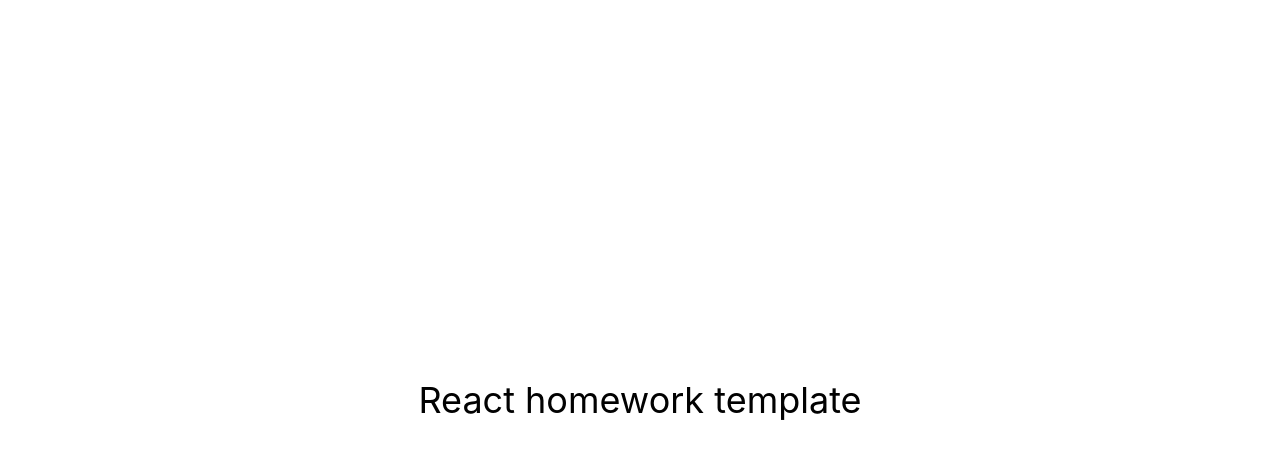
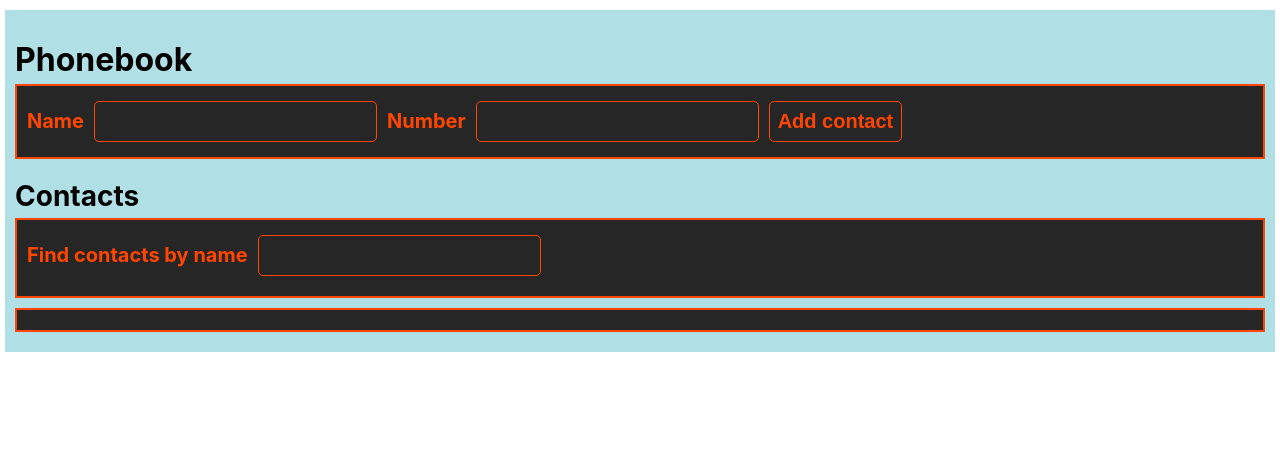
Before and after one commit to YuriiRodenko/goit-react-hw-03-phonebook, a React (Create React App) app: page / in a window 1280 px wide. Shown: the top 458 px of the page. Built offline with nearby package versions, Linux system fonts and the light colour scheme.

Commit message:
add components fails

```diff
--- a/package.json
+++ b/package.json
@@ -7,6 +7,8 @@
     "@testing-library/jest-dom": "^5.16.3",
     "@testing-library/react": "^12.1.4",
     "@testing-library/user-event": "^13.5.0",
+    "nanoid": "^4.0.2",
+    "prop-types": "^15.8.1",
     "react": "^18.1.0",
     "react-dom": "^18.1.0",
     "react-scripts": "5.0.1",
--- a/src/components/App.jsx
+++ b/src/components/App.jsx
@@ -1,16 +1,62 @@
-export const App = () => {
-  return (
-    <div
-      style={{
-        height: '100vh',
-        display: 'flex',
-        justifyContent: 'center',
-        alignItems: 'center',
-        fontSize: 36,
-        color: '#010101'
-      }}
-    >
-      React homework template
-    </div>
-  );
-};
+import React, { Component } from 'react';
+import ContactForm from './ContactForm';
+import ContactList from './ContactList';
+import Filter from './Filter';
+import { nanoid } from 'nanoid';
+import { Container, Title, SubTitle } from './App.styled';
+
+export class App extends Component {
+  state = {
+    contacts: [],
+    filter: '',
+  };
+
+  addContact = ({ name, number }) => {
+    const contact = {
+      id: nanoid(),
+      name,
+      number,
+    };
+    this.state.contacts.find(
+      contact => contact.name.toLowerCase() === name.toLowerCase()
+    )
+      ? alert(`${name} is already in contacts.`)
+      : this.setState(({ contacts }) => ({ contacts: [...contacts, contact] }));
+  };
+
+  changeFilter = e => {
+    this.setState({ filter: e.currentTarget.value });
+  };
+
+  getVisibleContacts = () => {
+    const { filter, contacts } = this.state;
+    const normalizedFilter = filter.toLowerCase();
+    return contacts.filter(contact =>
+      contact.name.toLowerCase().includes(normalizedFilter)
+    );
+  };
+
+  deleteContact = contactId => {
+    this.setState(({ contacts }) => ({
+      contacts: contacts.filter(contact => contact.id !== contactId),
+    }));
+  };
+
+  render() {
+    const { filter } = this.state;
+    const visibleContacts = this.getVisibleContacts();
+    return (
+      <Container>
+        <Title>Phonebook</Title>
+        <ContactForm onSubmit={this.addContact} />
+
+        <SubTitle>Contacts</SubTitle>
+        <Filter value={filter} onChange={this.changeFilter} />
+        <ContactList
+          contactsList={visibleContacts}
+          onDeleteContact={this.deleteContact}
+        />
+      </Container>
+    );
+  }
+}
--- /dev/null
+++ b/src/components/App.styled.jsx
@@ -0,0 +1,21 @@
+import styled from 'styled-components';
+
+export const Container = styled.div`
+  display: block;
+  margin-top: 10px;
+  padding: 10px;
+  margin-left: auto;
+  margin-right: auto;
+  width: 1250px;
+  background-color: #B0E0E6;
+`;
+
+export const Title = styled.h1`
+  margin: 20px 0 5px;
+  font-size: 32px;
+`;
+
+export const SubTitle = styled.h2`
+  margin: 20px 0 5px;
+  font-size: 28px;
+`;
--- /dev/null
+++ b/src/components/ContactForm/ContactForm.jsx
@@ -0,0 +1,66 @@
+import { Component } from 'react';
+import PropTypes from 'prop-types';
+import { Form, Label, Input, Btn } from './ContactForm.styled';
+import { nanoid } from 'nanoid';
+
+class ContactForm extends Component {
+  state = {
+    name: '',
+    number: '',
+  };
+
+  nameId = nanoid(8);
+  numberId = nanoid(8);
+
+  handelChange = e => {
+    this.setState({ [e.currentTarget.name]: e.currentTarget.value });
+  };
+
+  handelSubmit = e => {
+    e.preventDefault();
+    this.props.onSubmit(this.state);
+    this.setState({ name: '', number: '' });
+  };
+
+  render() {
+    const { name, number } = this.state;
+
+    return (
+      <Form onSubmit={this.handelSubmit}>
+
+        <Label htmlFor={this.nameId}>Name</Label>
+        <Input
+          type="text"
+          name="name"
+          id={this.nameId}
+          value={name}
+          onChange={this.handelChange}
+          pattern="^[a-zA-Zа-яА-Я]+(([' -][a-zA-Zа-яА-Я ])?[a-zA-Zа-яА-Я]*)*$"
+          title="Name may contain only letters, apostrophe, dash and spaces. For example Adrian, Jacob Mercer, Charles de Batz de Castelmore d'Artagnan"
+          required
+        />
+
+        <Label htmlFor={this.numberId}>Number</Label>
+        <Input
+          type="tel"
+          name="number"
+          id={this.numberId}
+          value={number}
+          onChange={this.handelChange}
+          pattern="\+?\d{1,4}?[-.\s]?\(?\d{1,3}?\)?[-.\s]?\d{1,4}[-.\s]?\d{1,4}[-.\s]?\d{1,9}"
+          title="Phone number must be digits and can contain spaces, dashes, parentheses and can start with +"
+          required
+        />
+
+        <Btn type="submit">Add contact</Btn>
+
+      </Form>
+    );
+  }
+}
+
+export default ContactForm;
+
+ContactForm.propTypes = {
+  onSubmit: PropTypes.func.isRequired,
+};
--- /dev/null
+++ b/src/components/ContactForm/ContactForm.styled.jsx
@@ -0,0 +1,41 @@
+import styled from 'styled-components';
+
+export const Form = styled.form`
+  background-color: #262626;
+  padding: 10px;
+  border: 2px solid orangered;
+`;
+
+export const Label = styled.label`
+  font-weight: 700;
+  font-size: 20px;
+  color: orangered;
+`;
+
+export const Input = styled.input`
+  font-size: 20px;
+  padding: 8px;
+  margin: 5px 10px 5px;
+  border-radius: 5px;
+  border: 1px solid orangered;
+  outline-color: orangered;
+  background-color: #262626;
+  color: #1E90FF;
+`;
+
+export const Btn = styled.button`
+  font-weight: 700;
+  font-size: 20px;
+  padding: 8px;
+  border-radius: 5px;
+  border: 1px solid orangered;
+  cursor: pointer;
+  color: orangered;
+  background-color: #262626;
+  transition: color 300ms cubic-bezier(0.4, 0, 0.2, 1),
+    background-color 300ms cubic-bezier(0.4, 0, 0.2, 1);
+  :hover {
+    background-color: orangered;
+    color: white;
+  }
+`;
--- /dev/null
+++ b/src/components/ContactForm/index.js
@@ -0,0 +1 @@
+export { default } from './ContactForm';
--- /dev/null
+++ b/src/components/ContactList/ContactList.jsx
@@ -0,0 +1,27 @@
+import PropTypes from 'prop-types';
+import { Stats, StatsItem, Item, Btn } from './ContactList.styled';
+
+const ContactList = ({ contactsList, onDeleteContact }) => (
+  <Stats>
+    {contactsList.map(({ id, name, number }) => (
+      <StatsItem key={id}>
+        <Item>{name}:</Item>
+        <Item>{number}</Item>
+        <Btn type="button" onClick={() => onDeleteContact(id)}>Delete</Btn>
+      </StatsItem>
+    ))}
+  </Stats>
+);
+
+export default ContactList;
+
+ContactList.propTypes = {
+  onDeleteContact: PropTypes.func.isRequired,
+  contactsList: PropTypes.arrayOf(
+    PropTypes.shape({
+      id: PropTypes.string.isRequired,
+      name: PropTypes.string.isRequired,
+      number: PropTypes.string.isRequired,
+    })
+  ),
+};
--- /dev/null
+++ b/src/components/ContactList/ContactList.styled.jsx
@@ -0,0 +1,46 @@
+import styled from 'styled-components';
+
+export const Stats = styled.ul`
+  list-style: none;
+  padding: 10px;
+  margin: 10px 0;
+  border: 2px solid orangered;
+  background-color: #262626;
+`;
+
+export const StatsItem = styled.li`
+  background-color: #2F4F4F;
+  position: relative;
+  padding: 10px 0px;
+  margin-bottom: 10px;
+`;
+
+export const Item = styled.span`
+  font-size: 20px;
+  font-weight: 700;
+  padding: 5px;
+  margin-right: 10px;
+  background-color: #1E90FF;
+  border-radius: 5px;
+  border: 1px solid white;
+`;
+
+export const Btn = styled.button`
+  position: absolute;
+  bottom: 0px;
+  right: 0px;
+  font-weight: 700;
+  font-size: 20px;
+  padding: 8px;
+  border-radius: 5px;
+  border: 1px solid orangered;
+  cursor: pointer;
+  color: orangered;
+  background-color: #262626;
+  transition: color 300ms cubic-bezier(0.4, 0, 0.2, 1),
+    background-color 300ms cubic-bezier(0.4, 0, 0.2, 1);
+  :hover {
+    background-color: orangered;
+    color: white;
+  }
+`;
--- /dev/null
+++ b/src/components/ContactList/index.js
@@ -0,0 +1 @@
+export { default } from './ContactList';
--- /dev/null
+++ b/src/components/Filter/Filter.jsx
@@ -0,0 +1,27 @@
+import PropTypes from 'prop-types';
+import { Finder, Label, Input } from './Filter.styled';
+
+const Filter = ({ value, onChange }) => {
+  return (
+    <Finder>
+      <Label htmlFor="filterId">Find contacts by name</Label>
+      <Input
+        type="text"
+        name="filter"
+        value={value}
+        onChange={onChange}
+        id="filterId"
+        pattern="^[a-zA-Zа-яА-Я]+(([' -][a-zA-Zа-яА-Я ])?[a-zA-Zа-яА-Я]*)*$"
+        title="Name may contain only letters, apostrophe, dash and spaces. For example Adrian, Jacob Mercer, Charles de Batz de Castelmore d'Artagnan"
+        required
+      />
+    </Finder>
+  );
+};
+
+export default Filter;
+
+Filter.propTypes = {
+  onChange: PropTypes.func.isRequired,
+  value: PropTypes.string.isRequired,
+};
--- /dev/null
+++ b/src/components/Filter/Filter.styled.jsx
@@ -0,0 +1,24 @@
+import styled from 'styled-components';
+
+export const Finder = styled.form`
+  padding: 10px;
+  border: 2px solid orangered;
+  background-color: #262626;
+`;
+
+export const Label = styled.label`
+  font-weight: 700;
+  font-size: 20px;
+  color: orangered;
+`;
+
+export const Input = styled.input`
+  font-size: 20px;
+  padding: 8px;
+  margin: 5px 10px 10px;
+  border-radius: 5px;
+  border: 1px solid orangered;
+  outline-color: orangered;
+  background-color: #262626;
+  color: #1E90FF;
+`;
--- /dev/null
+++ b/src/components/Filter/index.js
@@ -0,0 +1 @@
+export { default } from './Filter';
```
Also changed, not shown: 1 other file (tests, documents, lock files or other folders).
